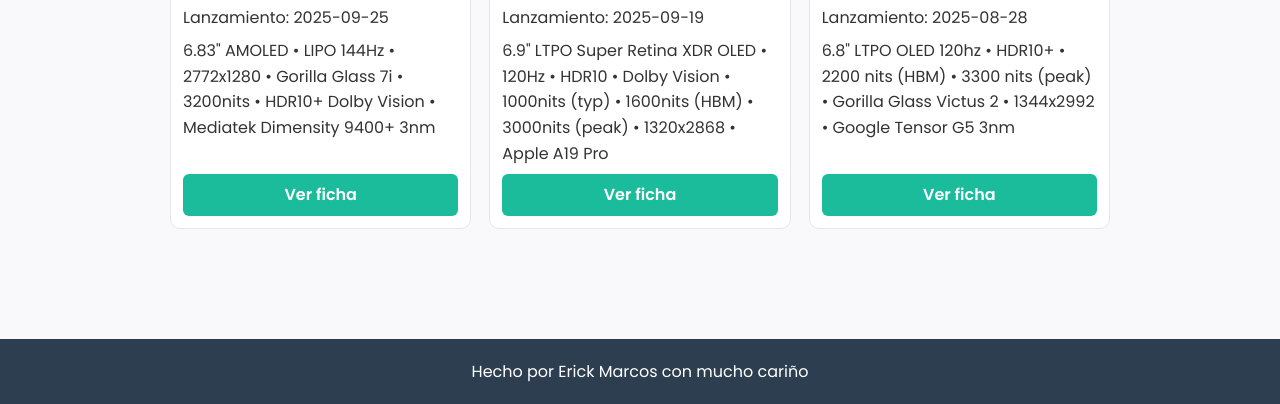
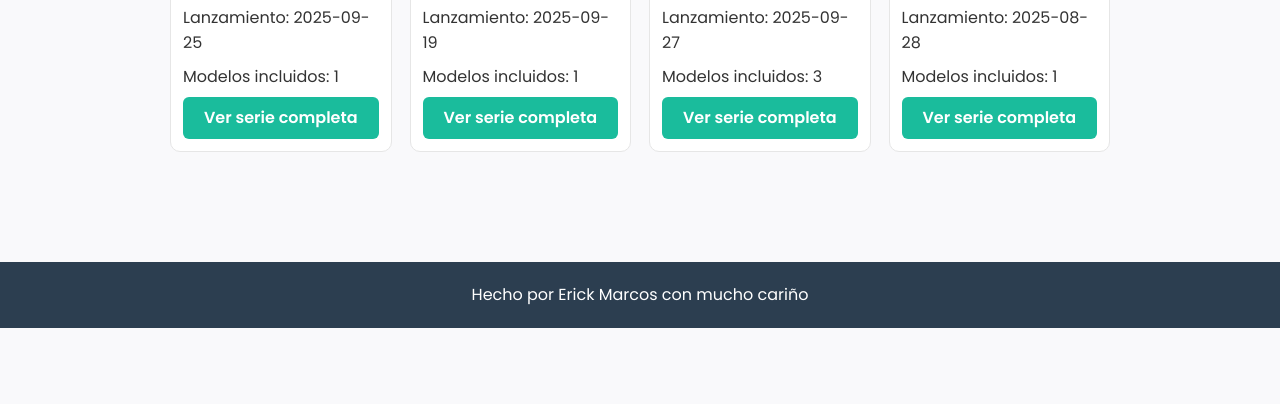
Before and after one commit to Marckytos/Mi-Pagina-Celulares, a plain HTML site: page index.html in a window 1280 px wide. Shown: the part 639-1043 px from the top of the page. After the commit the page ends 967 px from the top, so only its background shows below. Drawn offline with Linux system fonts and the light colour scheme.

Commit message:
Ajuste de json para mostrar mas modelos de la misma serie y creacion de otras paginas para mostrar dichos modelos

```diff
--- a/data/phones.json
+++ b/data/phones.json
@@ -1,10 +1,15 @@
-[
+{
+  "series": [
+    {
+      "id": "xiaomi-15t",
+      "brand": "Xiaomi",
+      "name": "Serie Xiaomi 15T",
+      "releaseDate": "2025-09-25",
+      "image": "/Recursos/Imagenes/Xiaomi-15T-series.webp",
+      "models": [
         {
           "id": "xiaomi-15t-pro",
-    "brand": "Xiaomi",
           "model": "15T Pro",
-    "series": "15T",
-    "releaseDate": "2025-09-25",
           "variants": [
             {
               "region": "Global",
@@ -26,26 +31,31 @@
             }
           ],
           "specs": {
-      "display": "6.83\" AMOLED • LIPO 144Hz • 2772x1280 • Gorilla Glass 7i • 3200nits • HDR10+ Dolby Vision ",
+            "display": "6.83\" AMOLED • LIPO 144Hz • 2772x1280 • Gorilla Glass 7i • 3200nits • HDR10+ Dolby Vision",
             "cpu": "Mediatek Dimensity 9400+ 3nm",
             "gpu": "Immortalis-G925 MC12",
             "battery": "5500mAh (typ) Xiaomi surge Battery",
             "charging": "90W wired HyperCharge, 50W wireless",
-      "rearCamera": "50 MP (wide) Light Fusion 900 Leica 23mm main camera + 12 MP (ultrawide) + 50 MP (tele) Leica 115mm super telephoto camera",
+            "rearCamera": "50 MP (wide) Leica 23mm + 12 MP (ultrawide) + 50 MP (tele)",
             "frontCamera": "32 MP",
             "dimensions": "162.7 x 77.9 x 7.96 mm",
             "weight": "210 g"
           },
-    "images": ["/Recursos/Imagenes/Xiaomi-15T-series.webp"],
           "officialLink": "https://www.mi.com/global/product/xiaomi-15t-pro/specs",
           "sources": ["https://www.gsmarena.com/xiaomi_15t_pro_5g-14178.php"]
+        }
+      ]
     },
     {
+      "id": "iphone-17",
+      "brand": "Apple",
+      "name": "Serie iPhone 17",
+      "releaseDate": "2025-09-19",
+      "image": "/Recursos/Imagenes/iPhone_17-series.webp",
+      "models": [
+        {
           "id": "iphone-17-pro-max",
-    "brand": "Apple",
           "model": "iPhone 17 Pro Max",
-    "series": "iPhone 17",
-    "releaseDate": "2025-09-19",
           "variants": [
             {
               "region": "Global",
@@ -57,53 +67,170 @@
             }
           ],
           "specs": {
-      "display": "6.9\" LTPO Super Retina XDR OLED • 120Hz • HDR10 • Dolby Vision • 1000nits (typ) • 1600nits (HBM) • 3000nits (peak) • 1320x2868 ",
+            "display": "6.9\" LTPO Super Retina XDR OLED • 120Hz • HDR10 • Dolby Vision",
             "cpu": "Apple A19 Pro",
             "gpu": "Apple GPU",
-      "battery": "4832mAh (Nano SIM model), 5088mAh (eSIM only model)",
+            "battery": "4832mAh (Nano SIM), 5088mAh (eSIM only)",
             "charging": "25W wired / wireless",
-      "rearCamera": "48 MP (wide) main camera 24mm + 48 MP (periscope telephoto) 100mm  + 48 MP (ultra wide) 13mm",
+            "rearCamera": "48 MP (wide) + 48 MP (periscope) + 48 MP (ultra wide)",
             "frontCamera": "18 MP",
             "dimensions": "163.4 x 78 x 8.8 mm",
             "weight": "233 g"
           },
-    "images": ["/Recursos/Imagenes/iPhone_17-series.webp"],
           "officialLink": "https://www.apple.com/iphone-17-pro/",
           "sources": ["https://m.gsmarena.com/apple_iphone_17_pro_max-13964.php"]
+        }
+      ]
     },
+
     {
-    "id": "Google-Pixel-10-Pro-XL",
+      "id": "xiaomi-17-pro-max",
+      "brand": "Xiaomi",
+      "name": "Serie Xiaomi 17",
+      "releaseDate": "2025-09-27",
+      "image": "/Recursos/Imagenes/xiaomi-17-series.webp",
+      "models": [
+        {
+          "id": "xiaomi-17-pro-max",
+          "model": "17 Pro Max",
+          "variants": [
+            {
+              "region": "China",
+              "sku": "17-PRO-MAX-16-512",
+              "ram": "12 / 16 GB RAM LPDDR5X",
+              "storage": "512 GB / 1 TB UFS 4.1",
+              "priceUSD": 900,
+              "bands": ["GSM","WCDMA","LTE","5G"],
+              "os": "Xiaomi HyperOS 3 (Android 16)"
+            }
+          ],
+          "specs": {
+            "display": "6.9\" AMOLED • LTPO 120Hz • 2608x1200 • Xiaomi Dragon Crystal Glass 3",
+            "cpu": "Qualcomm Snapdragon 8 Elite Gen 5",
+            "gpu": "Adreno 840",
+            "battery": "7500mAh (typ) Si/C",
+            "charging": "100W wired HyperCharge, 50W wireless",
+            "rearCamera": "50 MP (wide) + 50 MP (ultrawide) + 50 MP (tele)",
+            "frontCamera": "50 MP",
+            "dimensions": "162.9 x 77.6 x 8 mm",
+            "weight": "219 g"
+          },
+
+
+
+
+          "officialLink": "https://www.mi.com/global/discover/article?id=5471",
+          "sources": ["https://www.xataka.com/moviles/xiaomi-17-xiaomi-17-pro-xiaomi-17-pro-max-caracteristicas-precio-ficha-tecnica"]
+
+        },
+
+
+        {
+          "id": "xiaomi-17 pro",
+          "model": "Xiaomi 17 pro",
+          "variants": [
+            {
+              "region": "China",
+              "sku": "Xiaomi-17-16-512",
+              "ram": "12 / 16 GB RAM LPDDR5X",
+              "storage": "256 / 512 GB UFS 4.1",
+              "priceUSD": 700,
+              "bands": ["GSM","WCDMA","LTE","5G"],
+              "os": "Xiaomi HyperOS 3 (Android 16)"
+            }
+          ],
+          "specs": {
+            "display": "6.3\" OLED • LTPO 120Hz • 2656x1220 • Xiaomi Dragon Crystal Glass 3",
+            "cpu": "Qualcomm Snapdragon 8 Elite Gen 5",
+            "gpu": "Adreno 840",
+            "battery": "6300mAh (typ) Si/C",
+            "charging": "100W wired HyperCharge, 50W wireless",
+            "rearCamera": "50 MP (wide) + 50 MP (ultrawide) + 50 MP (tele)",
+            "frontCamera": "50 MP",
+            "dimensions": "151.1 x 71.8 x 8.0 mm",
+            "weight": "191 g"
+          },
+
+          "officialLink": "https://www.mi.com/global/discover/article?id=5471",
+          "sources": ["https://www.xataka.com/moviles/xiaomi-17-xiaomi-17-pro-xiaomi-17-pro-max-caracteristicas-precio-ficha-tecnica"]
+
+        },
+
+
+        {
+          "id": "xiaomi-17",
+          "model": "Xiaomi 17",
+          "variants": [
+            {
+              "region": "China",
+              "sku": "17-16-512",
+              "ram": "12 / 16 GB RAM LPDDR5X",
+              "storage": "256 / 512 GB UFS 4.1",
+              "priceUSD": 630,
+              "bands": ["GSM","WCDMA","LTE","5G"],
+              "os": "Xiaomi HyperOS 3 (Android 16)"
+            }
+          ],
+          "specs": {
+            "display": "6.3\" OLED • LTPO 120Hz • 2656x1220 • Xiaomi Dragon Crystal Glass 3",
+            "cpu": "Qualcomm Snapdragon 8 Elite Gen 5",
+            "gpu": "Adreno 840",
+            "battery": "7000mAh (typ) Si/C",
+            "charging": "100W wired HyperCharge, 50W wireless",
+            "rearCamera": "50 MP (wide) + 50 MP (ultrawide) + 50 MP (tele)",
+            "frontCamera": "50 MP",
+            "dimensions": "162.9 x 77.6 x 8.06 mm",
+            "weight": "191g"
+          },
+
+
+
+
+          "officialLink": "https://www.mi.com/global/discover/article?id=5471",
+          "sources": ["https://www.xataka.com/moviles/xiaomi-17-xiaomi-17-pro-xiaomi-17-pro-max-caracteristicas-precio-ficha-tecnica"]
+
+        }
+      ]
+    },
+
+
+    {
+      "id": "pixel-10",
       "brand": "Google",
-    "model": "Pixel 10 Pro",
-    "series": "Pixel 10",
+      "name": "Serie Pixel 10",
       "releaseDate": "2025-08-28",
-    "variants":[
+      "image": "Recursos/Imagenes/seobild_pixel10_series.webp",
+      "models": [
+        {
+          "id": "pixel-10-pro-xl",
+          "model": "Pixel 10 Pro XL",
+          "variants": [
             {
               "region": "Global",
               "sku": "Pixel-10-PRO-16-256",
               "ram":"16 GB",
               "storage":"256 GB",
               "priceUSD":1200,
-            "OS": "Android 16"
+              "os": "Android 16"
             }
           ],
           "specs":{
-        "display":"6.8\" LTPO OLED 120hz • HDR10+ • 2200 nits (HBM) • 3300 nits (peak) • Gorilla Glass Victus 2 • 1344x2992",
+            "display":"6.8\" LTPO OLED 120Hz • HDR10+ • Gorilla Glass Victus 2",
             "cpu": "Google Tensor G5 3nm",
             "gpu": "PowerVR DXT-48-1536",
             "battery": "5200mAh Li-Ion",
             "charging": "45W wired, 25W wireless",
-        "rearCamera": "50 MP (wide) main camera 25mm + 48 MP (periscope telephoto) 113mm 5x optical zoom + 48 MP (ultrawide) 123°",
-        "frontCamera": "42 MP (ultrawide) 17mm",
+            "rearCamera": "50 MP (wide) + 48 MP (periscope) + 48 MP (ultrawide)",
+            "frontCamera": "42 MP (ultrawide)",
             "dimensions": "162.8 x 76.6 x 8.5mm",
             "weight": "232 g"
           },
-    "images":["Recursos/Imagenes/seobild_pixel10_series.webp"],
           "officialLink":"https://store.google.com/product/pixel_10_pro?hl=es-419&pli=1",
           "sources":["https://m.gsmarena.com/google_pixel-10_pro_xl_5g-13988.php"]
-
-
+        }
+      ]
     }
 
 
   ]
+}
--- a/index.html
+++ b/index.html
@@ -37,9 +37,11 @@
         </section>
 
     <section>
-        <h2>Últimos lanzamientos</h2>
-        <div id="lanzamientos-list" class="cards-grid"></div>
-    </section>
+            <h2>Últimos lanzamientos</h2>
+            <!-- Aquí ya no cargaremos modelos individuales -->
+            <!-- Ahora cada card será una SERIE completa -->
+            <div id="series-list" class="cards-grid"></div>
+        </section>
 
     </main>
 
--- a/script.js
+++ b/script.js
@@ -1,29 +1,29 @@
 document.addEventListener('DOMContentLoaded', () => {
   fetch('/data/phones.json')
     .then(res => res.json())
-    .then(phones => renderPhones(phones))
+    .then(data => renderSeries(data.series))
     .catch(err => {
       console.error('Error cargando phones.json', err);
-      const c = document.getElementById('lanzamientos-list');
+      const c = document.getElementById('series-list');
       if (c) c.innerHTML = '<p>No se pudieron cargar los lanzamientos.</p>';
     });
 
-  function renderPhones(phones) {
-    const container = document.getElementById('lanzamientos-list');
+  function renderSeries(series) {
+    const container = document.getElementById('series-list');
     if (!container) return;
-    container.innerHTML = phones.map(phoneCardHTML).join('');
+    container.innerHTML = series.map(serieCardHTML).join('');
   }
 
-  function phoneCardHTML(phone) {
-    const img = phone.images && phone.images[0] ? phone.images[0] : '/Recursos/Imagenes/placeholder.png';
+  function serieCardHTML(serie) {
+    const img = serie.image || '/Recursos/Imagenes/placeholder.png';
     return `
       <article class="card">
-        <img src="${img}" alt="${phone.brand} ${phone.model}" class="card-img">
+        <img src="${img}" alt="${escapeHtml(serie.name)}" class="card-img">
         <div class="card-body">
-          <h3>${escapeHtml(phone.brand)} ${escapeHtml(phone.model)}</h3>
-          <p class="release">Lanzamiento: ${escapeHtml(phone.releaseDate)}</p>
-          <p class="small">${escapeHtml(phone.specs.display)} • ${escapeHtml(phone.specs.cpu)}</p>
-          <a class="btn" href="phone.html?id=${phone.id}">Ver ficha</a>
+          <h3>${escapeHtml(serie.name)}</h3>
+          <p class="release">Lanzamiento: ${escapeHtml(serie.releaseDate)}</p>
+          <p class="small">Modelos incluidos: ${serie.models.length}</p>
+          <a class="btn" href="series.html?id=${serie.id}">Ver serie completa</a>
         </div>
       </article>
     `;
```
Also changed, not shown: Scripts/serie.js (added, +57 -0 lines), series.html (added, +30 -0 lines). Lines whose indentation alone changed are shown as unchanged.
